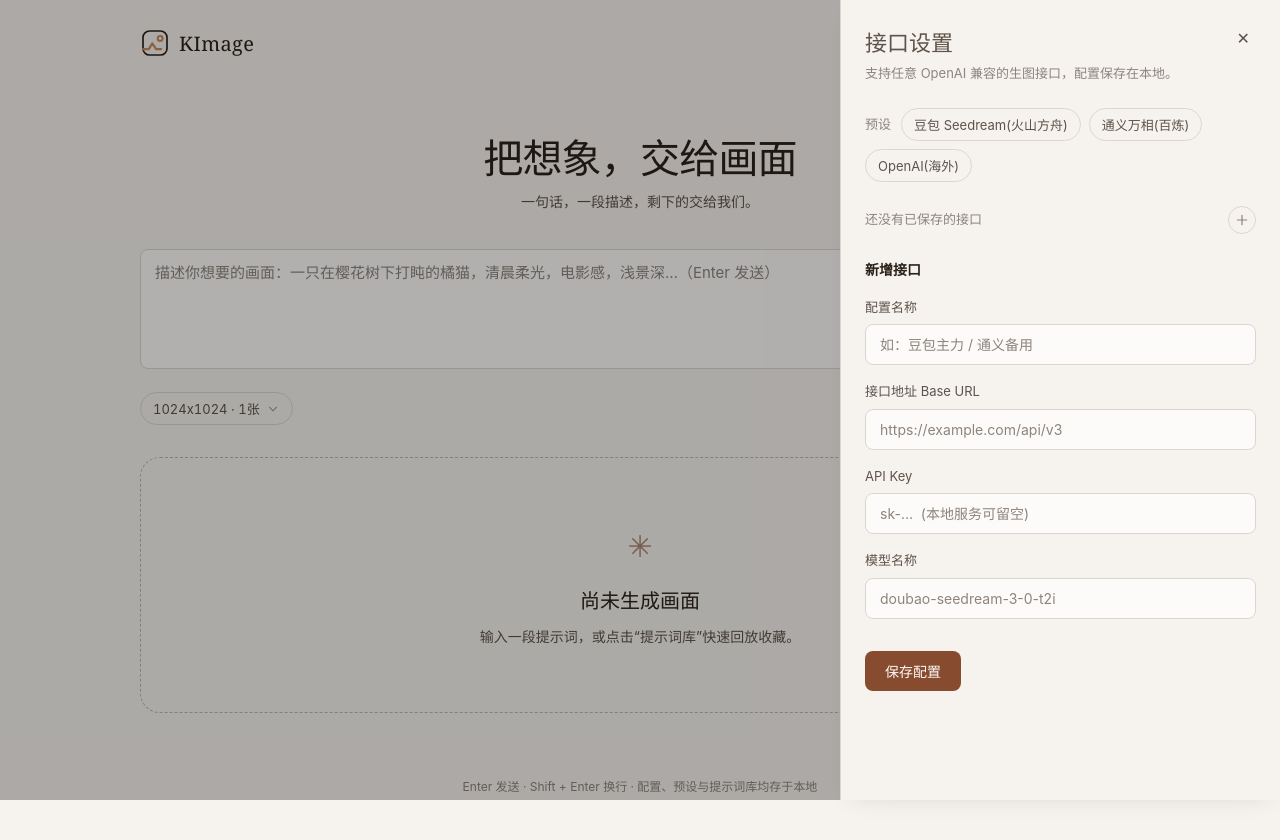
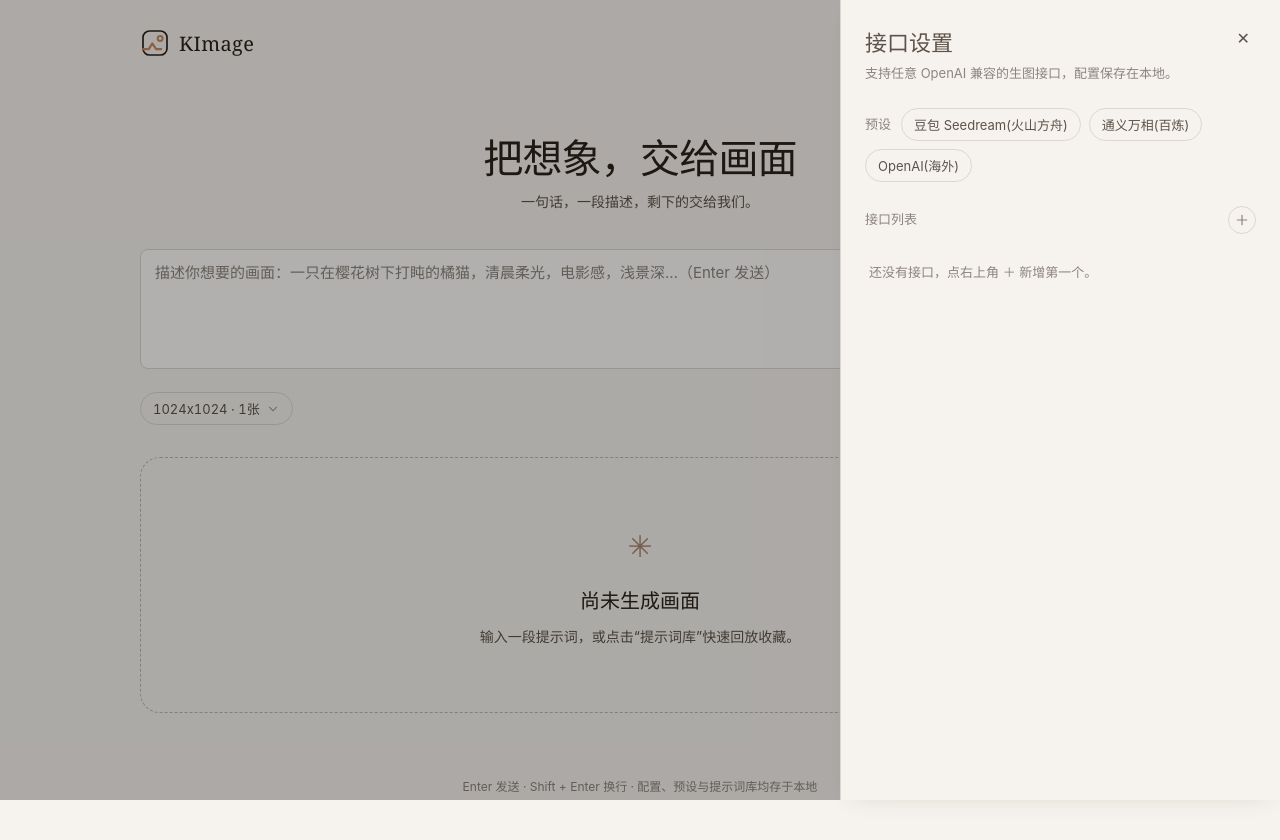
Before and after one commit to SunKyle/KImage, a Vue app: page / in a window 1280 px wide. Both pictures are taken after a click on the button 937 px from the left and 43 px from the top of the page. Shown: the top 840 px of the page. Built offline with nearby package versions, Linux system fonts and the light colour scheme.

Commit message:
refactor: 设置新增表单独立一屏,与接口列表视图分离

```diff
--- a/src/App.vue
+++ b/src/App.vue
@@ -56,9 +56,11 @@ function toggleTheme() {
 const showSettings = ref(false)
 // 全部已保存的接口配置
 const configs = ref<ApiConfig[]>([])
-// 当前正在编辑/激活的配置(表单直接绑定)
+// 当前正在编辑的配置(表单直接绑定)
 const config = ref<ApiConfig>({ id: '', name: '', baseUrl: '', apiKey: '', model: '' })
 const activeId = ref('')
+// 设置面板视图:'list' = 已保存接口列表,'form' = 新增/编辑接口表单(独立一屏)
+const cfgView = ref<'list' | 'form'>('list')
 
 const presetProviders = [
   {
@@ -97,13 +99,15 @@ function applyProvider(i: number) {
   config.value.model = p.model
 }
 
-// 新建一份空白配置(不立即保存)
+// 新建一份空白配置(进入独立的新增接口表单页)
 function newConfig() {
   config.value = { id: '', name: '', baseUrl: '', apiKey: '', model: '' }
-}
-// 复制已有配置:基于它生成一份新编辑(不立即保存)
+  cfgView.value = 'form'
+}
+// 复制已有配置:基于它生成一份新编辑(切到表单页)
 function duplicateConfig(c: ApiConfig) {
   config.value = { ...c, id: '', name: c.name ? `${c.name} 副本` : '配置副本' }
+  cfgView.value = 'form'
 }
 // 保存当前正在编辑的配置(新增或更新),并设为激活
 function saveSettings() {
@@ -119,6 +123,7 @@ function saveSettings() {
   config.value = { ...cfg }
   activeId.value = cfg.id
   saveActiveId(cfg.id)
+  cfgView.value = 'list'
   showSettings.value = false
 }
 // 从地址推导一个默认名称
@@ -128,6 +133,10 @@ function cfgNameFromUrl(url: string): string {
   } catch {
     return '未命名配置'
   }
+}
+// 从表单返回列表视图
+function cancelConfig() {
+  cfgView.value = 'list'
 }
 // 设某条配置为激活
 function activateConfig(c: ApiConfig) {
@@ -588,15 +597,16 @@ async function removeHistoryItem() {
               </button>
             </div>
 
-            <!-- 已保存的接口配置列表 -->
-            <section v-if="configs.length" class="cfg-bloc">
+            <!-- ===== 视图一:已保存的接口列表 ===== -->
+            <section v-if="cfgView === 'list'" class="cfg-bloc">
               <header class="cfg-head">
-                <span class="preset-label">已保存的接口</span>
+                <span class="preset-label">{{ configs.length ? '已保存的接口' : '接口列表' }}</span>
                 <button class="cfg-add" @click="newConfig" title="新增接口" aria-label="新增接口">
                   <svg viewBox="0 0 24 24" fill="none" stroke="currentColor" stroke-width="1.8" stroke-linecap="round"><path d="M12 5v14M5 12h14" /></svg>
                 </button>
               </header>
-              <div class="cfg-list">
+
+              <div v-if="configs.length" class="cfg-list">
                 <div class="cfg-row" :class="{ on: config.id === c.id }" v-for="c in configs" :key="c.id">
                   <button class="cfg-main" @click="activateConfig(c)">
                     <span class="cfg-name">{{ c.name || '未命名配置' }}</span>
@@ -618,16 +628,17 @@ async function removeHistoryItem() {
                   </div>
                 </div>
               </div>
+              <p v-else class="cfg-empty">还没有接口，点右上角 ＋ 新增第一个。</p>
             </section>
 
-            <!-- 新增/编辑表单区 -->
-            <header v-else class="cfg-head">
-              <span class="preset-label">还没有已保存的接口</span>
-              <button class="cfg-add" @click="newConfig" title="新增接口" aria-label="新增接口">
-                <svg viewBox="0 0 24 24" fill="none" stroke="currentColor" stroke-width="1.8" stroke-linecap="round"><path d="M12 5v14M5 12h14" /></svg>
+            <!-- ===== 视图二:新增/编辑接口表单(独立一屏) ===== -->
+            <section v-else class="cfg-form">
+              <header class="cfg-head">
+                <span class="preset-label">{{ config.id ? '编辑接口' : '新增接口' }}</span>
+                <button class="cfg-back" @click="cancelConfig" title="返回列表" aria-label="返回列表">
+                  <svg viewBox="0 0 24 24" fill="none" stroke="currentColor" stroke-width="1.8" stroke-linecap="round" stroke-linejoin="round"><path d="M15 6l-6 6 6 6" /></svg>
                 </button>
               </header>
-            <p class="cfg-form-title">{{ config.id ? '编辑接口' : '新增接口' }}</p>
 
               <label class="field">
                 <span class="flabel">配置名称</span>
@@ -649,6 +660,7 @@ async function removeHistoryItem() {
               <div class="drawer-foot">
                 <button class="slot-btn" @click="saveSettings">保存配置</button>
               </div>
+            </section>
           </aside>
         </div>
       </Transition>
@@ -881,11 +893,32 @@ async function removeHistoryItem() {
   color: var(--accent);
   background: var(--accent-soft);
 }
-.cfg-form-title {
-  font-size: 14px;
-  font-weight: 600;
-  color: var(--text);
-  margin: var(--sp-5) 0 var(--sp-4);
+.cfg-back {
+  width: 28px;
+  height: 28px;
+  display: flex;
+  align-items: center;
+  justify-content: center;
+  border: 1px solid var(--line);
+  border-radius: 999px;
+  color: var(--text-3);
+  background: none;
+  cursor: pointer;
+  transition: all var(--dur) var(--ease);
+}
+.cfg-back svg {
+  width: 16px;
+  height: 16px;
+}
+.cfg-back:hover {
+  border-color: var(--accent);
+  color: var(--accent);
+  background: var(--accent-soft);
+}
+.cfg-empty {
+  font-size: 13px;
+  color: var(--text-3);
+  padding: 18px 4px;
 }
 .cfg-row {
   display: flex;
```
Lines whose indentation alone changed are shown as unchanged.
